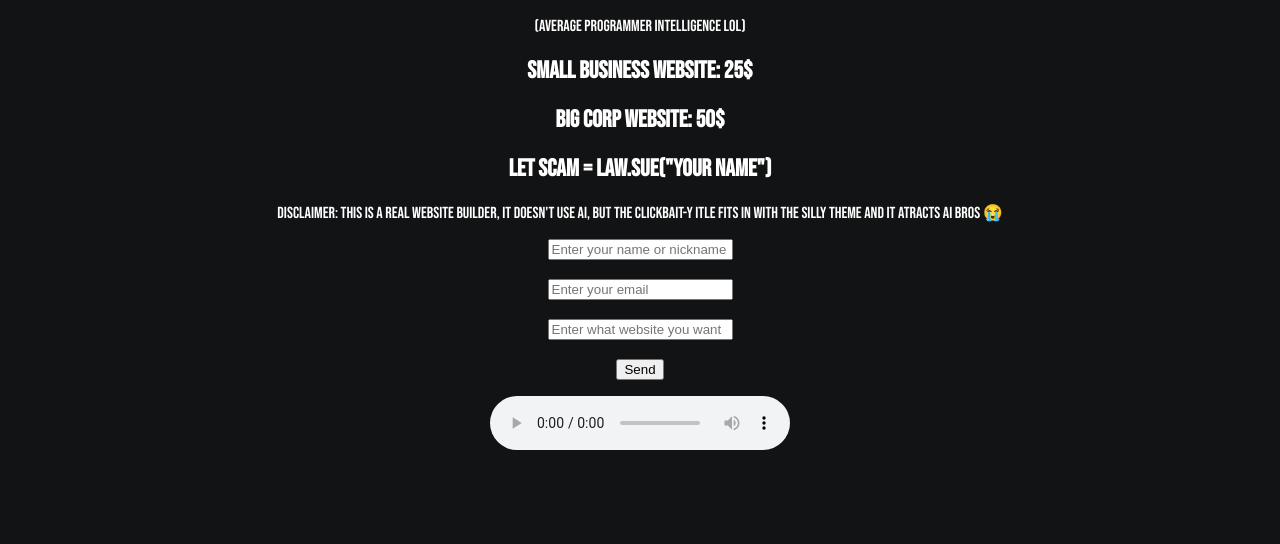
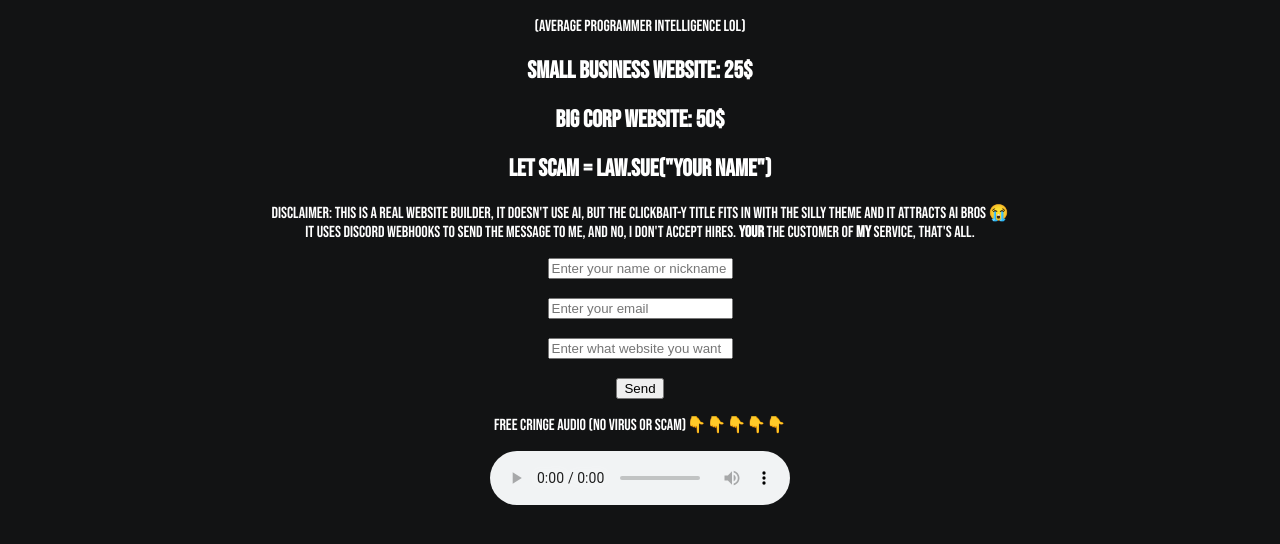
Before and after one commit to mak-wobsit-her/mak-wobsit-her, a plain HTML site: page index.html in a window 1280 px wide. Shown: the part 100-644 px from the top of the page. Drawn offline with Linux system fonts and the light colour scheme.

Commit message:
Update index.html

```diff
--- a/index.html
+++ b/index.html
@@ -14,7 +14,10 @@
     <h2>small business website: 25$</h2>
     <h2>big corp website: 50$</h2>
     <h2>let scam = law.sue("your name")</h2>
-    <p>disclaimer: this is a real website builder, it doesn't use ai, but the clickbait-y itle fits in with the silly theme and it atracts ai bros 😭</p>
+    <p>disclaimer: this is a real website builder, it doesn't use ai, but the clickbait-y title fits in with the silly theme and it attracts ai bros 😭
+    <br>
+    It uses discord webhooks to send the message to me, and no, i don't accept hires. <strong>YOUR</strong> the customer of <strong>MY</strong> service, that's all.
+    </p>
     <form>
   <input type="text" placeholder="Enter your name or nickname" id="name">
   <br>  <br>
@@ -24,6 +27,7 @@
   <br>  <br>
   <input type="submit" id="button" value="Send">
   </form>
+  <p>FREE CRINGE AUDIO (no virus or scam)👇👇👇👇👇</p>
   <audio controls><source src="output (5).wav"></audio>
   </div>
   <script>
```
